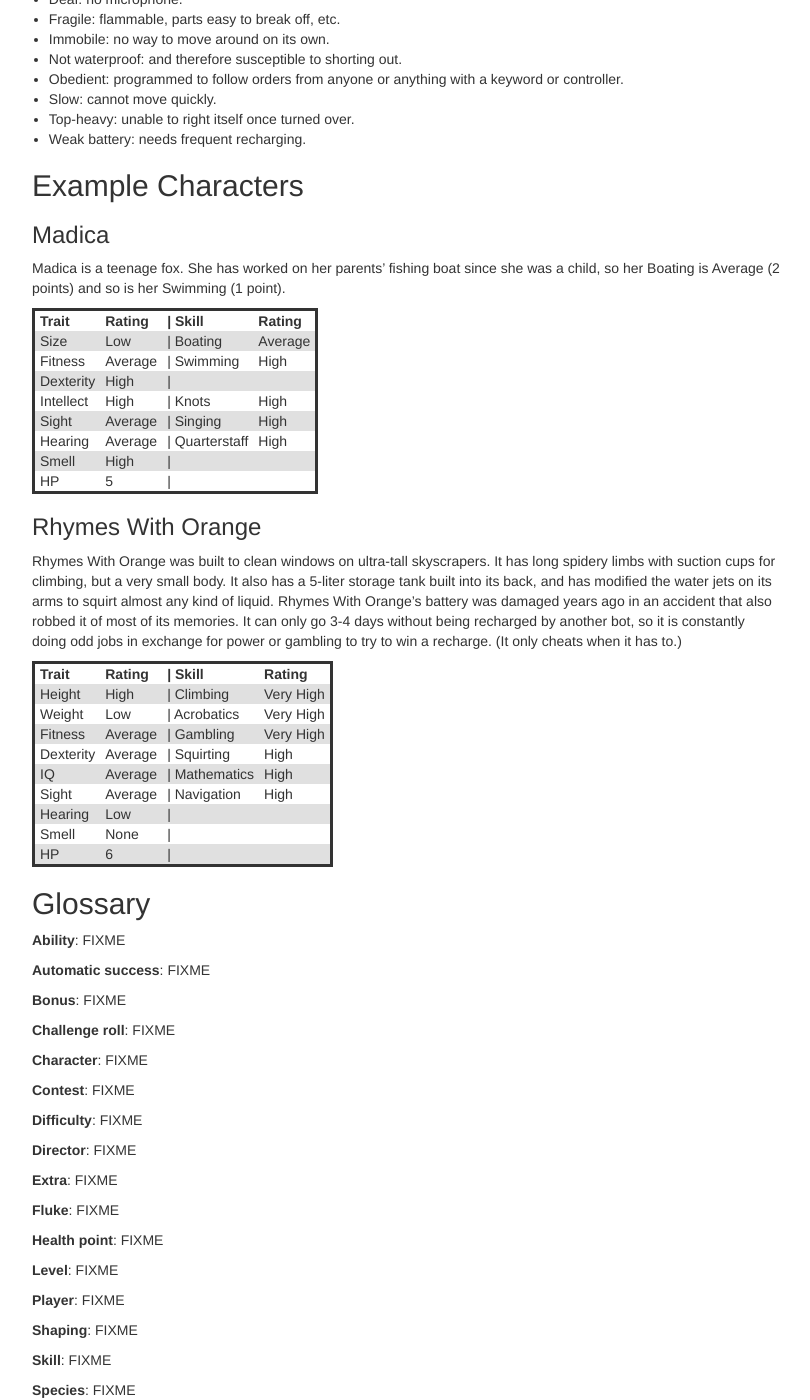
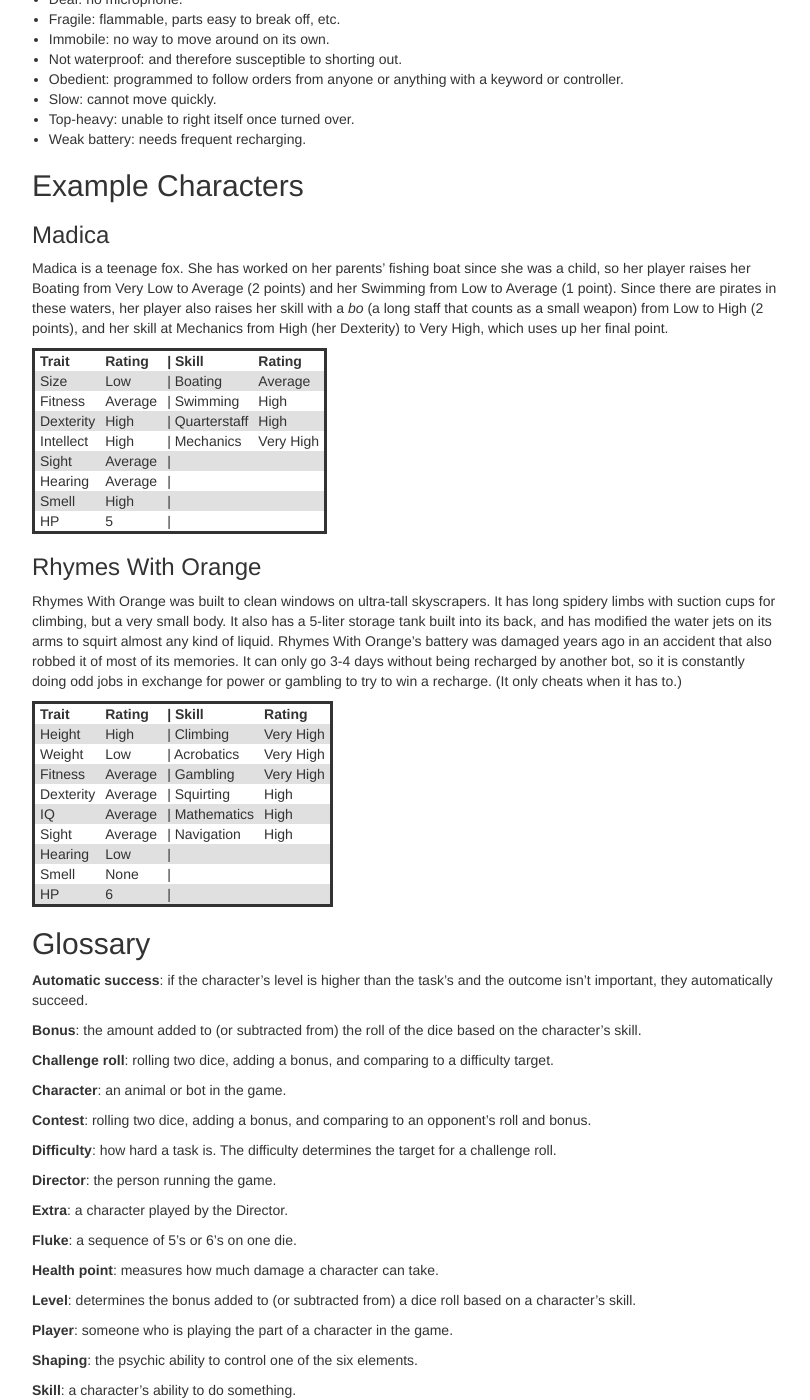
Before and after one commit to gvwilson/sensibleadventures, a Jekyll site: the page built from shapers/shapers.md, in a window 1280 px wide and 1400 px high, scrolled down 11385 px. Shown: the whole window, without its empty margins (38-848 px from the left). Built offline with Jekyll 4.4.1, drawn with Linux system fonts in a browser that asks for light colours; nearby versions of some CDN libraries; library files that are not in the unit come from our copies; some of the changed text lies outside the part shown.

Commit message:
Glossary

```diff
--- a/shapers/shapers.md
+++ b/shapers/shapers.md
@@ -45,19 +45,19 @@
 ## Game Mechanics
 
 Every character in *Shapers and Bots* is described by
-their **[traits](#g:trait)** and **[abilities](#g:ability)**.
+their **[traits](#g:trait)** and **[skills](#g:skill)**.
 Everything they might want to do,
 like climb a wall,
 has a **[difficulty](#g:difficulty)**.
 Together,
 these determine the odds of success.
 
-Traits and abilities have **[levels](#g:level)**,
+Traits and skills have **[levels](#g:level)**,
 each of which corresponds to a **[bonus](#g:bonus)**.
 Every task also has a level,
 which corresponds to a **[target](#g:target)**
 
-| Level             | Bonus | Target |
+| Level/Difficulty  | Bonus | Target |
 | ----------------- | ----: | -----: |
 | Very Low/Awful    | -3    |  3     |
 | Low/Poor          | -1    |  5     |
@@ -73,7 +73,7 @@
 the character gets an **[automatic success](#g:automatic-success)**.
 For example,
 if a wall has Low difficulty,
-and the character has Average climbing ability,
+and the character has Average climbing skill,
 the Director can rule that the character gets over the wall.
 (This rule helps keep the game moving.)
 
@@ -90,7 +90,7 @@
 or just a **challenge** for short.
 
 > **Example:**
-> Alouard has a High climbing ability
+> Alouard has a High climbing skill
 > but is trying to get up a wall with Awesome difficulty.
 > Her player rolls two dice and gets a total of 6 points.
 > After adding 2 for her bonus, her score is 8,
@@ -220,7 +220,7 @@
 the character's starting level (without any training) is equal to that trait.
 If a specific level is listed;
 the character starts with that,
-while "--" means that the character starts with no ability at all,
+while "--" means that the character starts with no skill at all,
 and must rely on fluke rolls to succeed.
 
 #### Skills that Depend on Dexterity
@@ -279,7 +279,7 @@
 -   *Weapon* (Low): sword, spear, pistol, bow, etc.
 
 *Stealth* is also a special case.
-A character's basic ability is determined by their Fitness,
+A character's basic skill is determined by their Fitness,
 but is adjusted up or down one level for each *two* levels their Size differs from Average:
 if their Size is Very Low, they automatically get an extra level of Stealth,
 while if their Size is Very High, they automatically lose a level.
@@ -653,7 +653,7 @@
 | Very Low  | Very High | Low       | ---       | ---       | ---       | ---       |
 
 The only birds still capable of actually flying,
-they start with a natural Low ability in Ventriloquism.
+they start with a natural Low skill in Ventriloquism.
 
 ### Rabbit
 
@@ -879,17 +879,22 @@
 
 Madica is a teenage fox.
 She has worked on her parents' fishing boat since she was a child,
-so her Boating is Average (2 points)
-and so is her Swimming (1 point).
+so her player raises her Boating from Very Low to Average (2 points)
+and her Swimming from Low to Average (1 point).
+Since there are pirates in these waters,
+her player also raises her skill with a *bo* (a long staff that counts as a small weapon)
+from Low to High (2 points),
+and her skill at Mechanics from High (her Dexterity) to Very High,
+which uses up her final point.
 
 | Trait     | Rating  | \| Skill        | Rating    |
 | --------- | ------- | --------------- | --------- |
 | Size      | Low     | \| Boating      | Average   |
 | Fitness   | Average | \| Swimming     | High      |
-| Dexterity | High    | \|
-| Intellect | High    | \| Knots        | High      |
-| Sight     | Average | \| Singing      | High      |
-| Hearing   | Average | \| Quarterstaff | High      |
+| Dexterity | High    | \| Quarterstaff | High      |
+| Intellect | High    | \| Mechanics    | Very High |
+| Sight     | Average | \|              |           |
+| Hearing   | Average | \|              |           |
 | Smell     | High    | \|              |           |
 | HP        | 5       | \|              |           |
 
@@ -921,38 +926,57 @@
 
 ## Glossary
 
-**Ability**{:#g:ability}: FIXME
+**Automatic success**{:#g:automatic-success}:
+if the character's level is higher than the task's and the outcome isn't important,
+they automatically succeed.
 
-**Automatic success**{:#g:automatic-success}: FIXME
+**Bonus**{:#g:bonus}:
+the amount added to (or subtracted from) the roll of the dice
+based on the character's skill.
 
-**Bonus**{:#g:bonus}: FIXME
+**Challenge roll**{:#g:challenge-roll}:
+rolling two dice, adding a bonus, and comparing to a difficulty target.
 
-**Challenge roll**{:#g:challenge-roll}: FIXME
+**Character**{:#g:character}:
+an animal or bot in the game.
 
-**Character**{:#g:character}: FIXME
+**Contest**{:#g:contest}:
+rolling two dice, adding a bonus, and comparing to an opponent's roll and bonus.
 
-**Contest**{:#g:contest}: FIXME
+**Difficulty**{:#g:difficulty}:
+how hard a task is.
+The difficulty determines the target for a challenge roll.
 
-**Difficulty**{:#g:difficulty}: FIXME
+**Director**{:#g:director}:
+the person running the game.
 
-**Director**{:#g:director}: FIXME
+**Extra**{:#g:extra}:
+a character played by the Director.
 
-**Extra**{:#g:extra}: FIXME
+**Fluke**{:#g:fluke}:
+a sequence of 5's or 6's on one die.
 
-**Fluke**{:#g:fluke}: FIXME
+**Health point**{:#g:health-point}:
+measures how much damage a character can take.
 
-**Health point**{:#g:health-point}: FIXME
+**Level**{:#g:level}:
+determines the bonus added to (or subtracted from) a dice roll
+based on a character's skill.
 
-**Level**{:#g:level}: FIXME
+**Player**{:#g:player}:
+someone who is playing the part of a character in the game.
 
-**Player**{:#g:player}: FIXME
+**Shaping**{:#g:shaping}:
+the psychic ability to control one of the six elements.
 
-**Shaping**{:#g:shaping}: FIXME
+**Skill**{:#g:skill}:
+a character's ability to do something.
 
-**Skill**{:#g:skill}: FIXME
+**Species**{:#g:species}:
+a kind of intelligent living character.
 
-**Species**{:#g:species}: FIXME
+**Target**{:#g:target}:
+the score needed on two dice (with bonuses) to succeed at a task.
 
-**Target**{:#g:target}: FIXME
-
-**Trait**{:#g:trait}: FIXME
+**Trait**{:#g:trait}:
+an intrinsic characteristic such as fitness or dexterity.
```
